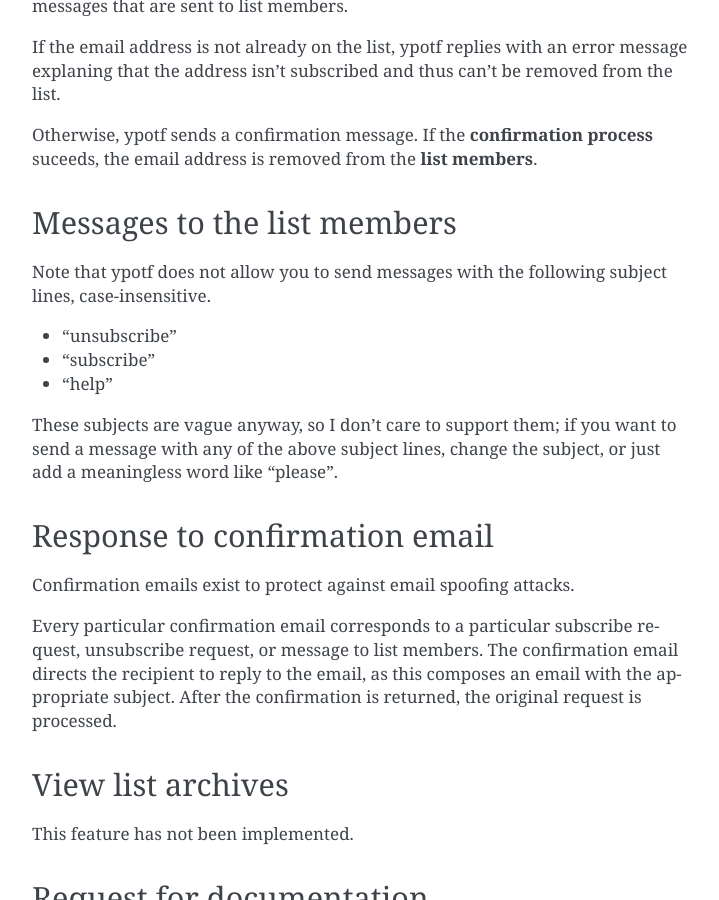
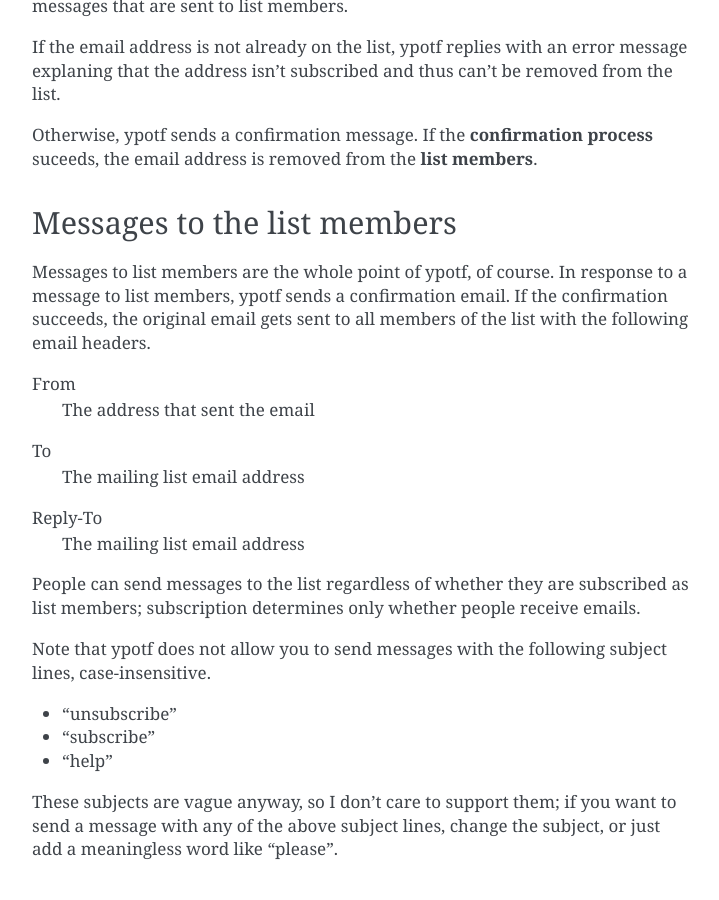
Before and after one commit to tlevine/ypotf, a Sphinx documentation site: the page built from docs/interacting.rst, in a window 1280 px wide and 900 px high, scrolled down 729 px. Shown: the whole window, without its empty margins (388-1107 px from the left). Built offline with Sphinx 7.4.7, drawn with Linux system fonts in a browser that asks for light colours.

Commit message:
Automatic commit with j

```diff
--- a/docs/interacting.rst
+++ b/docs/interacting.rst
@@ -51,6 +51,21 @@ the email address is removed from the **list members**.
 
 Messages to the list members
 ^^^^^^^^^^^^^^^^^^^^^^^^^^^^
+Messages to list members are the whole point of ypotf, of course.
+In response to a message to list members, ypotf sends a confirmation
+email. If the confirmation succeeds, the original email gets sent to
+all members of the list with the following email headers.
+
+From
+    The address that sent the email
+To
+    The mailing list email address
+Reply-To
+    The mailing list email address
+
+People can send messages to the list regardless of whether they are
+subscribed as list members; subscription determines only whether people
+receive emails.
 
 Note that ypotf does not allow you to send messages with the following
 subject lines, case-insensitive.
```
